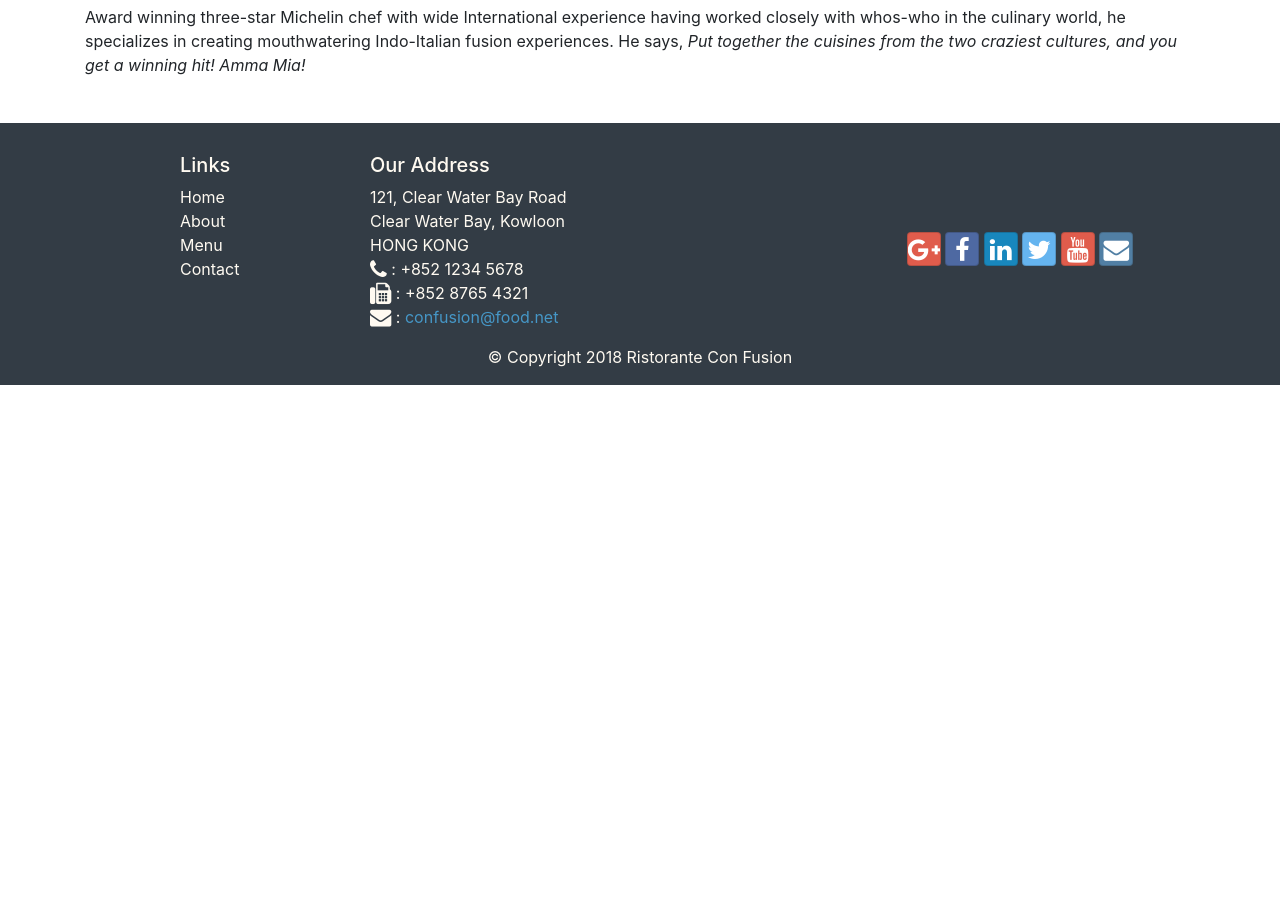
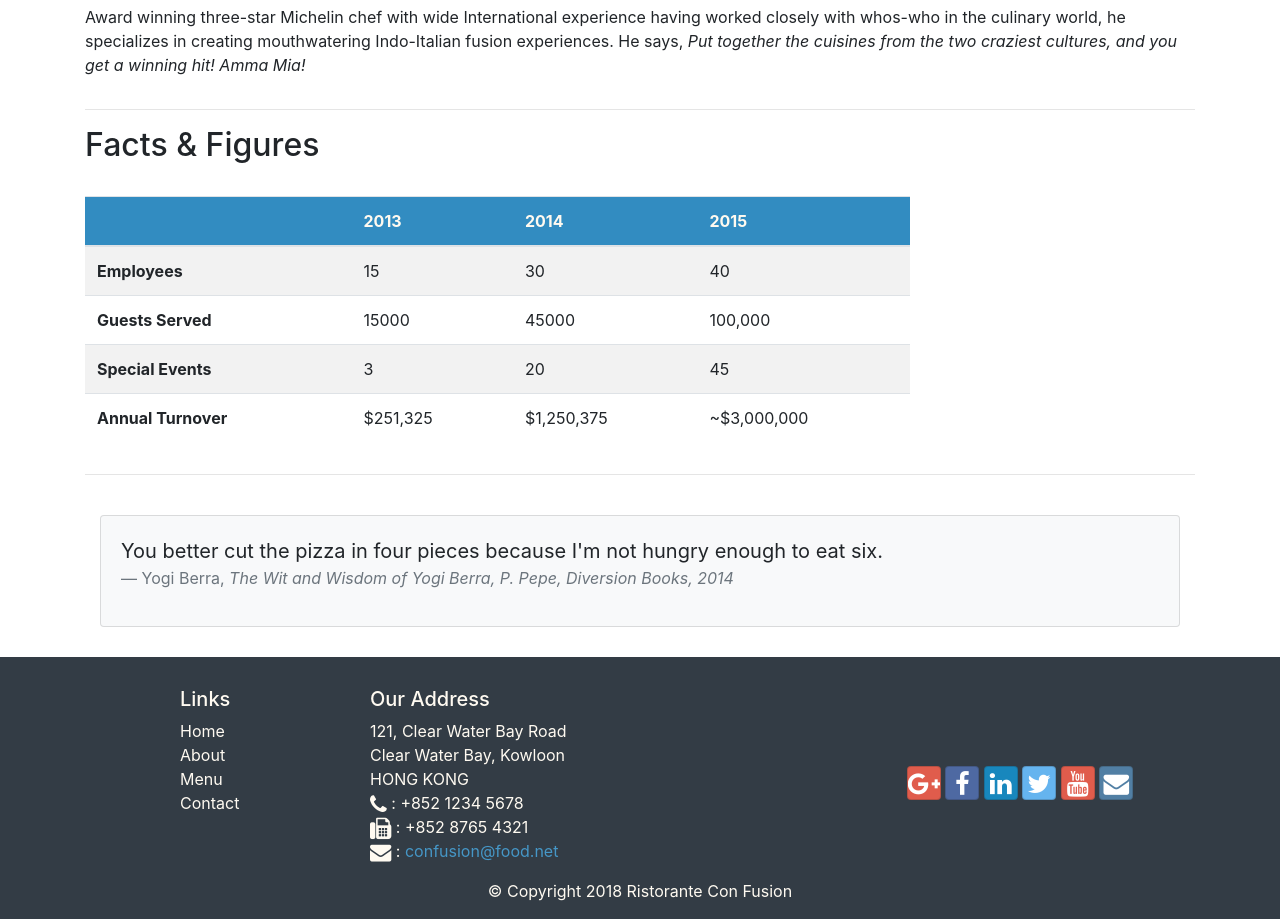
Before and after one commit to mgangrade24/bootstrap4, a website: page aboutus.html in a window 1280 px wide. Shown: the part 1275-2194 px from the top of the page. Before the commit the page ends 1660 px from the top, so only its background shows below. Drawn offline with Linux system fonts and the light colour scheme.

Commit message:
cards,table and logo

```diff
--- a/aboutus.html
+++ b/aboutus.html
@@ -14,7 +14,7 @@
 
     <nav class="navbar navbar-dark navbar-expand-sm bg-custom fixed-top">
         <div class="container">
-            <a class="navbar-brand" href="#">Ristorante Con Fusion</a>
+            <a class="navbar-brand" href="./index.html"><img style="height: 35px; margin-right: 8px;" src="images/icon-512x512.png" alt=""> Ristorante Con Fusion</a>
             <button class="navbar-toggler" type="button" data-toggle="collapse" data-target="#Navbar">
                 <span class="navbar-toggler-icon"></span>
             </button>
@@ -61,7 +61,24 @@
                 <p>Started in 2010, Ristorante con Fusion quickly established itself as a culinary icon par excellence in Hong Kong. With its unique brand of world fusion cuisine that can be found nowhere else, it enjoys patronage from the A-list clientele in Hong Kong.  Featuring four of the best three-star Michelin chefs in the world, you never know what will arrive on your plate the next time you visit us.</p>
                 <p>The restaurant traces its humble beginnings to <em>The Frying Pan</em>, a successful chain started by our CEO, Mr. Peter Pan, that featured for the first time the world's best cuisines in a pan.</p>
             </div>
-            <div>
+
+                <div class="col-12 col-sm-5">
+                    <div class="card">
+                        <h3 class="card-header tablehead text-white">Facts At a Glance</h3>
+                        <div class="card-body">
+                            <dl class="row">
+                                <dt class="col-6">Started</dt>
+                                <dd class="col-6">3 Feb. 2013</dd>
+                                <dt class="col-6">Major Stake Holder</dt>
+                                <dd class="col-6">HK Fine Foods Inc.</dd>
+                                <dt class="col-6">Last Year's Turnover</dt>
+                                <dd class="col-6">$1,250,375</dd>
+                                <dt class="col-6">Employees</dt>
+                                <dd class="col-6">40</dd>
+                            </dl>
+                        </div>
+                    </div>
+
             </div>
         </div>
 
@@ -79,6 +96,66 @@
                 <p class="d-none d-sm-block">Award winning three-star Michelin chef with wide International experience having worked closely with whos-who in the culinary world, he specializes in creating mouthwatering Indo-Italian fusion experiences. He says, <em>Put together the cuisines from the two craziest cultures, and you get a winning hit! Amma Mia!</em></p>
             </div>
        </div>
+    <hr>
+       <div class="row row-content">
+            <div class="col-12 col-sm-9">
+                <h2>Facts &amp; Figures</h2><br>
+            </div>
+            <div class="col-12 col-sm-9">
+                <div class="table-responsive">
+                    <table class="table table-striped">
+                        <thead class="tablehead">
+                            <tr>
+                                <th>&nbsp;</th>
+                                <th>2013</th>
+                                <th>2014</th>
+                                <th>2015</th>
+                            </tr>
+                        </thead>
+                        <tbody>
+                            <tr>
+                                <th>Employees</th>
+                                <td>15</td>
+                                <td>30</td>
+                                <td>40</td>
+                            </tr>
+                            <tr>
+                                <th>Guests Served</th>
+                                <td>15000</td>
+                                <td>45000</td>
+                                <td>100,000</td>
+                            </tr>
+                            <tr>
+                                <th>Special Events</th>
+                                <td>3</td>
+                                <td>20</td>
+                                <td>45</td>
+                            </tr>
+                            <tr>
+                                <th>Annual Turnover</th>
+                                <td>$251,325</td>
+                                <td>$1,250,375</td>
+                                <td>~$3,000,000</td>
+                            </tr>
+                        </tbody>
+                    </table>
+                </div>
+            </div>
+        </div>
+        <hr><br>
+        <div class="col-12">
+            <div class="card card-body bg-light">
+                <blockquote class="blockquote">
+                    <p class="mb-0">You better cut the pizza in four pieces because
+                        I'm not hungry enough to eat six.</p>
+                    <footer class="blockquote-footer">Yogi Berra,
+                        <cite title="Source Title">The Wit and Wisdom of Yogi Berra,
+                        P. Pepe, Diversion Books, 2014</cite>
+                    </footer>
+                </blockquote>
+            </div>
+        </div>
+
 
     </div>
 
--- a/css/styles.css
+++ b/css/styles.css
@@ -45,3 +45,7 @@ body{
 address > a{
     color: #328cc1;
 }
+.tablehead{
+    background-color: #328cc1;
+    color: floralwhite;
+}
```
Also changed, not shown: contactus.html (+1 -1 lines), index.html (+2 -1 lines), images/icon-512x512.png (added), manifest.webmanifest (added), sw.js (added).
